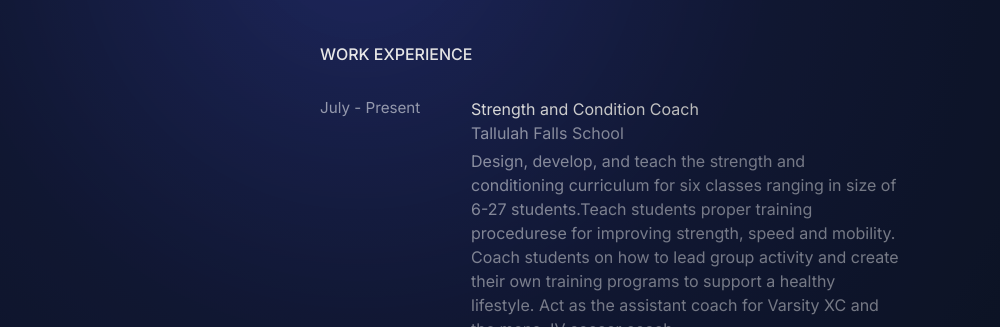
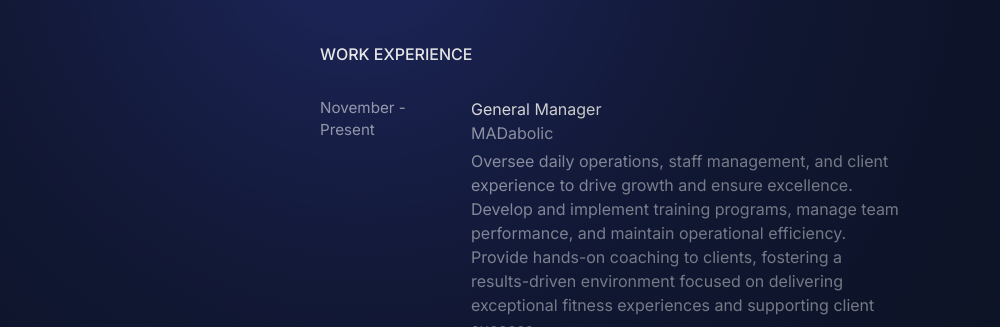
Before and after one commit to colehansen28/Portfolio, a plain HTML site: page index.html in a window 1280 px wide. Shown: the part 473-800 px from the top of the page, 280-1280 px from the left. Drawn offline with nearby package versions, Linux system fonts and the light colour scheme.

Commit message:
Update index.html

```diff
--- a/index.html
+++ b/index.html
@@ -30,7 +30,7 @@
                     <a href="#projects"  class="topic mt-2 item d-flex gap-2 align-items-center text-decoration-none "><div class="line line-3"></div>PROJECTS</a>
                 </div>
                 <div class="icons d-flex gap-4 mt-2">
-                    <a href="https://www.instagram.com/cole.hansen1/" class="fs-3" style="color: var(--text-50);"><i class="fa-brands fa-github"></i></a>
+                    <a href="https://github.com/colehansen28" class="fs-3" style="color: var(--text-50);"><i class="fa-brands fa-github"></i></a>
                     <a href="https://www.instagram.com/cole.hansen1/" class="fs-3" style="color: var(--text-50);"><i class="fa-brands fa-instagram"></i></a>
                     <a href="https://www.linkedin.com/in/cole-hansen-aa3b18229/" class="fs-3" style="color: var(--text-50);"><i class="fa-brands fa-linkedin"></i></a>
                     <a href="https://www.facebook.com/grasyn.hansen/" class="fs-3" style="color: var(--text-50);"><i class="fa-brands fa-facebook"></i></a>
@@ -47,6 +47,16 @@
             <!--Work Experience-->
             <div id="experience" class="target d-grid gap-4 pt-5 px-2 px-sm-5">
                 <h3 class=" fs-6"> WORK EXPERIENCE</h3>
+                <div class="row">
+                    <div class="col-3">
+                        <p style="color:var(--text-50) ; font-size: .95rem;">November - Present</p>
+                    </div>
+                    <div class="col-9">
+                        <p class="m-0">General Manager</p>
+                        <p class="m-0" style="color:var(--text-50)">MADabolic</p>
+                        <p class="mt-1" style="color:var(--text-50)">Oversee daily operations, staff management, and client experience to drive growth and ensure excellence. Develop and implement training programs, manage team performance, and maintain operational efficiency. Provide hands-on coaching to clients, fostering a results-driven environment focused on delivering exceptional fitness experiences and supporting client success.</p>
+                    </div>
+                </div>
                 <div class="row">
                     <div class="col-3">
                         <p style="color:var(--text-50) ; font-size: .95rem;">July - Present</p>
```
